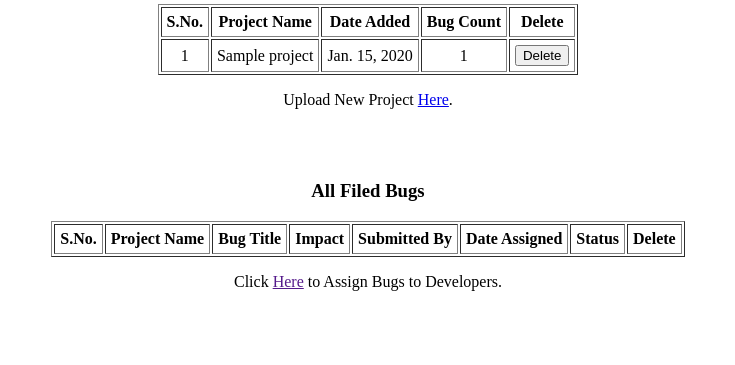
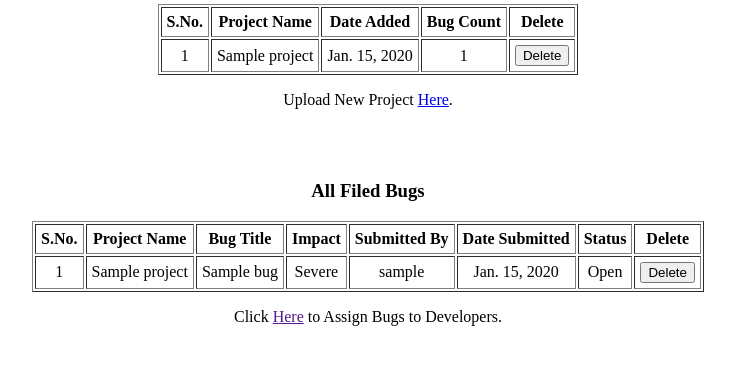
Before and after one commit to paras-gill/Bug-Tracking-System, a Django app: page /managerHome/ in a window 1280 px wide. Shown: the part 224-589 px from the top of the page, without its empty margins (272-1007 px from the left). Run offline with Django 5.2, Linux system fonts and the light colour scheme; a user stored in the database is signed in; tables that the repository leaves empty hold one stand-in row (values such as "Sample post"); lists and menus that the app fills with data are empty; parts of the project's set-up code (start-up, migrations or seed data) failed here and were passed over.

Commit message:
Bug table with dynamic delete option added to manager home.

```diff
--- a/BTS/BTS/urls.py
+++ b/BTS/BTS/urls.py
@@ -28,7 +28,8 @@ urlpatterns = [
     path('signup/', authentication.views.signup_page, name='signup'),
     path('managerHome/', manager.views.manager_home, name='managerHome'),
     path('managerHome/uploadCourse', manager.views.upload_project, name='uploadProject'),
-    path('delete/<int:project_id>/', authentication.views.delete_project, name='delete_project'),
+    path('deleteProject/<int:project_id>/', authentication.views.delete_project, name='deleteProject'),
     path('developerHome/', developer.views.developer_home, name='developerHome'),
     path('developerHome/fileBug', developer.views.file_bug, name='fileBug'),
+    path('deleteBug/<int:bug_id>/', authentication.views.delete_bug, name='deleteBug'),
 ]
--- a/BTS/authentication/forms.py
+++ b/BTS/authentication/forms.py
@@ -7,7 +7,6 @@ class LoginForm(forms.Form):
     username = forms.CharField(max_length=254)
     password = forms.CharField(max_length=63, widget=forms.PasswordInput)
 
-
 class SignupForm(UserCreationForm):
     class Meta(UserCreationForm.Meta):
         model=get_user_model()
--- a/BTS/authentication/models.py
+++ b/BTS/authentication/models.py
@@ -65,3 +65,8 @@ class User(AbstractUser):
 
 # Create custom permission for deleting projects
 Permission.objects.get_or_create(codename='delete_project', name='Can delete project')
+
+# If a permission with the specified codename doesn't exist, it creates one that's why get_or_create().
+
+# Create custom permission for deleting bugs
+Permission.objects.get_or_create(codename='delete_bug', name='Can delete bug')
--- a/BTS/manager/views.py
+++ b/BTS/manager/views.py
@@ -1,12 +1,14 @@
 from django.shortcuts import render, redirect
 from django.contrib.auth.decorators import login_required
 from . import forms
-from .models import Project
+from .models import Project, Bug
 
 @login_required
 def manager_home(request):
     projects=Project.objects.all()  # Query set of all projects
-    context={'projects' : projects}
+    bugs = Bug.objects.all().order_by('project__project_name')  # '__' is used to navigate the relationship between the Bug model and the Project model.
+    #bugs=Bug.objects.all()
+    context={'projects' : projects, 'bugs' : bugs}
     return render(request, 'manager/manager_home.html', context)
 
 @login_required
--- a/BTS/templates/manager/manager_home.html
+++ b/BTS/templates/manager/manager_home.html
@@ -4,6 +4,8 @@
 
 {% block content %}
     <br>
+
+    <div>
         <h3 style="text-align: center;">All Current Projects</h3>
         <p style="text-align: center;"><i>(Click on the project to see all its bugs)</i></p>
 
@@ -18,14 +20,13 @@
                 </tr>
             </thead>
             <tbody>
-                <!--{{ formset.management_form }}-->
                     {% for project in projects %}
                             <tr>
                                 <td style="padding: 5px;"> {{forloop.counter}} </td>
                                 <td style="padding: 5px;"> {{project.project_name}} </td>
                                 <td style="padding: 5px;"> {{project.date_added.date}} </td>
                                 <td style="padding: 5px;"> {{project.bug_count}} </td>
-                            <td style="padding: 5px;"> <button class="delete-btn" data-project-id="{{ project.id }}">Delete</button> </td>
+                                <td style="padding: 5px;"> <button class="delete-project-btn" data-project-id="{{ project.id }}">Delete</button> </td>
                             </tr>
                     {% endfor %}
             </tbody>
@@ -34,11 +35,15 @@
         <script src="https://ajax.googleapis.com/ajax/libs/jquery/3.6.0/jquery.min.js"></script>
         <script>
             $(document).ready(function() {
-        $('.delete-btn').on('click', function() {
+                $('.delete-project-btn').on('click', function() {
                     var projectId = $(this).data('project-id');
                     var rowToRemove = $(this).closest('tr'); // Get the parent row of the delete button
+
+                    // Check if bug_count is zero
+                    var bugCount = parseInt(rowToRemove.find('td:eq(3)').text().trim()); // Get the bug count from the fourth column
+                    if (bugCount === 0) {
                         $.ajax({
-                url: '/delete/' + projectId + '/',
+                            url: '/deleteProject/' + projectId + '/',
                             type: 'GET',
                             success: function(response) {
                                 if (response.success) {
@@ -52,18 +57,23 @@
                                 console.error('Error deleting row:', errorThrown);
                             }
                         });
+                    } else {// If bug count is not zero, display alert message
+                    alert('You cannot delete a project unless all its bugs have been resolved');
+                }
                 });
             });
-
         </script>
 
 
         <p style="text-align: center;">Upload New Project <a href="{% url 'uploadProject' %}">Here</a>.</p>
+    </div>
+
     <br>
     <br>
+
+    <div>
         <h3 style="text-align: center;">All Filed Bugs</h3>
         <table id="bug_table" border="1" style="margin: 10px auto; text-align: center;">
-
             <thead>
                 <tr>
                     <th style="padding: 5px;">S.No.</th>
@@ -71,32 +81,61 @@
                     <th style="padding: 5px;">Bug Title</th>
                     <th style="padding: 5px;">Impact</th>
                     <th style="padding: 5px;">Submitted By</th>
-                <th style="padding: 5px;">Date Assigned</th>
+                    <th style="padding: 5px;">Date Submitted</th>
                     <th style="padding: 5px;">Status</th>
                     <th style="padding: 5px;">Delete</th>
                 </tr>
             </thead>
 
-        <!--
             <tbody>
-                {{ formset.management_form }}
-                {% for course, form in zipped_courses_formset %}
+                    {% for bug in bugs %}
                             <tr>
                                 <td style="padding: 5px;">{{forloop.counter}}</td>
-                            <td style="padding: 5px;">{{course.code_id}} - {{course.code.name}} </td>
-                            <td style="padding: 5px;">{{course.start_date.date}}</td>
-                            <td style="padding: 5px;">{{course.end_date}}</td>
-                            <td style="padding: 5px;">{{course.end_date}}</td>
-                            <td style="padding: 5px;">{{course.end_date}}</td>
-                            <td style="padding: 5px;">{{course.end_date}}</td>
-                            <td style="padding: 5px;">{{course.end_date}}</td>
+                                <td style="padding: 5px;">{{bug.project.project_name}}</td>
+                                <td style="padding: 5px;">{{bug.bug_title}}</td>
+                                <td style="padding: 5px;">{{bug.impact}}</td>
+                                <td style="padding: 5px;">{{bug.submitted_by.username}}</td>
+                                <td style="padding: 5px;">{{bug.date_submitted|date}}</td> <!--Applying date filter using | to submitted_date-->
+                                <td style="padding: 5px;">{{bug.status}}</td>
+                                <td style="padding: 5px;"><button class="delete-bug-btn" data-bug-id="{{ bug.id }}">Delete</button></td>
                             </tr>
                     {% endfor %}
+            </tbody>
+        </table>
+        <script src="https://ajax.googleapis.com/ajax/libs/jquery/3.6.0/jquery.min.js"></script>
+        <script>
+            // AJAX request to delete bug
+            $(document).ready(function() {  //jQuery shorthand for executing code when the document is fully loaded and ready to be manipulated.
+                // Delete bug button click event
+                $('.delete-bug-btn').on('click', function() {
+                    var bugId = $(this).data('bug-id');
+                    console.log('Bug ID:', bugId); // Log bugId value
+                    var rowToRemove = $(this).closest('tr'); // Get the parent row of the delete button
+                    //console.log('Yes I am reaching this line');
+                    // Send Ajax request to delete bug
+                    $.ajax({   // This function in jQuery is used to perform an asynchronous HTTP (Ajax) request. It allows you to send and receive data from a server without refreshing the entire webpage.
 
-        </tbody>
-        -->
-    </table>
+                        // Now below two lines are responsible for sening request to view defined at this url
+                        url: '/deleteBug/' + bugId + '/',  // url to which AJAX request is sent
+                        type: 'GET',  // HTTP method used for the request
+
+                        // Below code is reponsible for doing action depending on the response. Respective function gets executed (success or error).
+                        success: function(response) {    // Specifies function to be executed if the request is successful. The response parameter contains the data returned from the server.
+                            if (response.success) {  //This checks if success property of response object is True.
+                                rowToRemove.remove(); // Remove the row from the HTML table
+                                console.log('Row deleted successfully');
+                            } else {
+                                console.error('Failed to delete bug:', response);
+                            }
+                        },
+                        error: function(xhr, textStatus, errorThrown) {  // function to be executed if the request encounters an error.
+                            console.error('Error deleting bug:', errorThrown);
+                        }
+                    });
+                });
+            });
+            </script>
 
         <p style="text-align: center;">Click <a href="">Here</a> to Assign Bugs to Developers.</p>
-
+    </div>
 {% endblock content %}
```
Also changed, not shown: BTS/authentication/management/commands/assign_permissions.py (+7 -5 lines), BTS/authentication/views.py (+47 -1 lines). Lines whose indentation alone changed are shown as unchanged.
